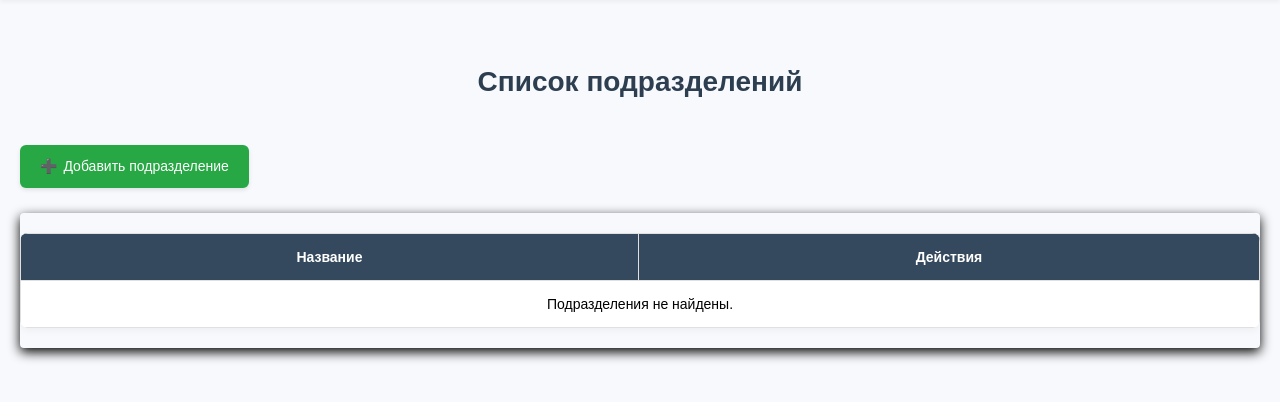
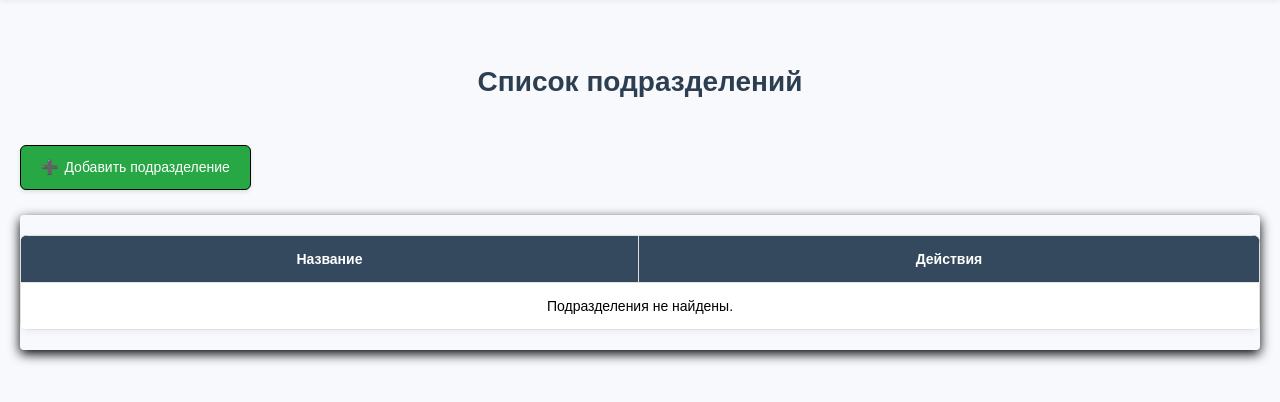
Before and after one commit to evlx87/training_tracker, a Django app: template departments/templates/departments/department_list.html in a window 1280 px wide. Shown: the part 69-471 px from the top of the page. Run offline with Django 5.2, Linux system fonts and the light colour scheme; the template is opened without the code that fills it, so the values that code supplies are empty.

Commit message:
добавлен border к оформлению кнопок

```diff
--- a/static/css/style.css
+++ b/static/css/style.css
@@ -112,6 +112,7 @@
     font-size: 14px;
     font-weight: 500;
     cursor: pointer;
+    border: 1px solid #000000;
     transition: background-color 0.3s, transform 0.1s;
     box-shadow: 0 2px 4px rgba(0, 0, 0, 0.1);
     box-sizing: border-box;
```
